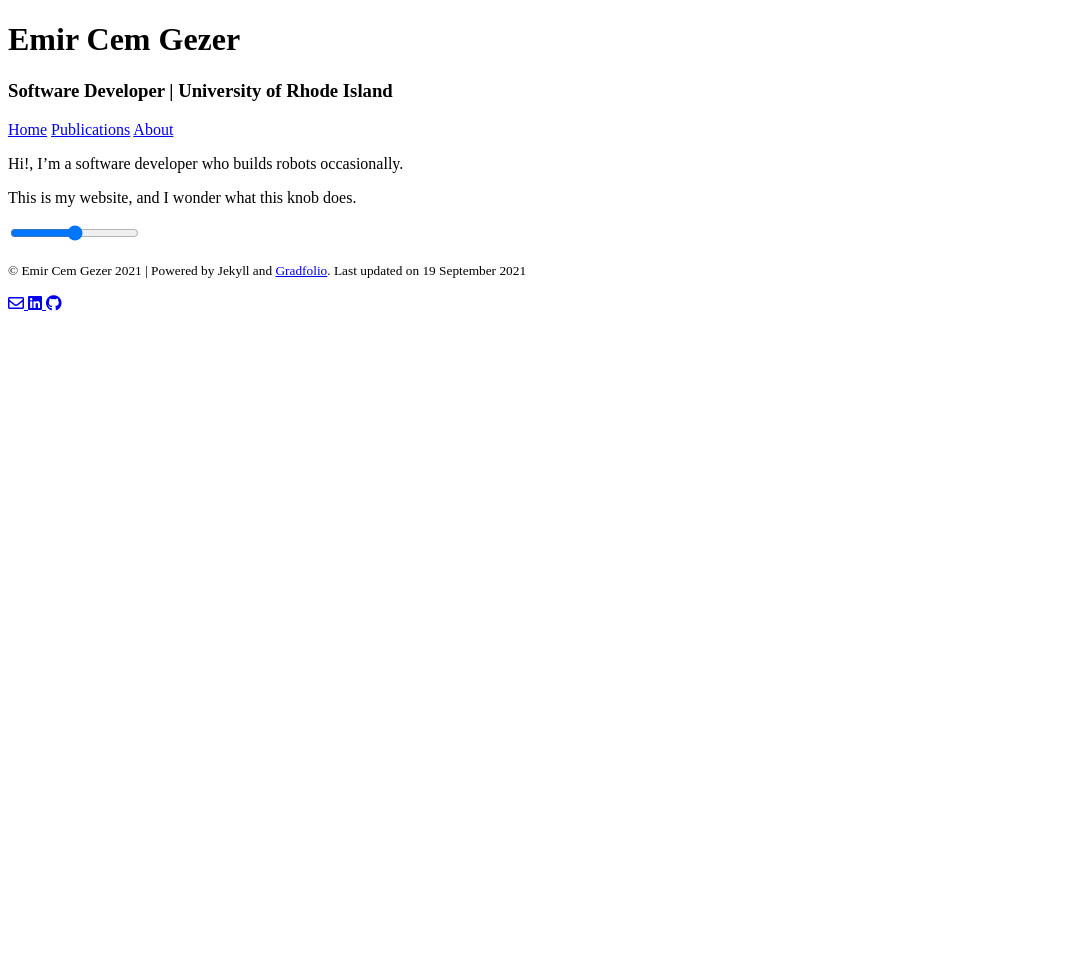
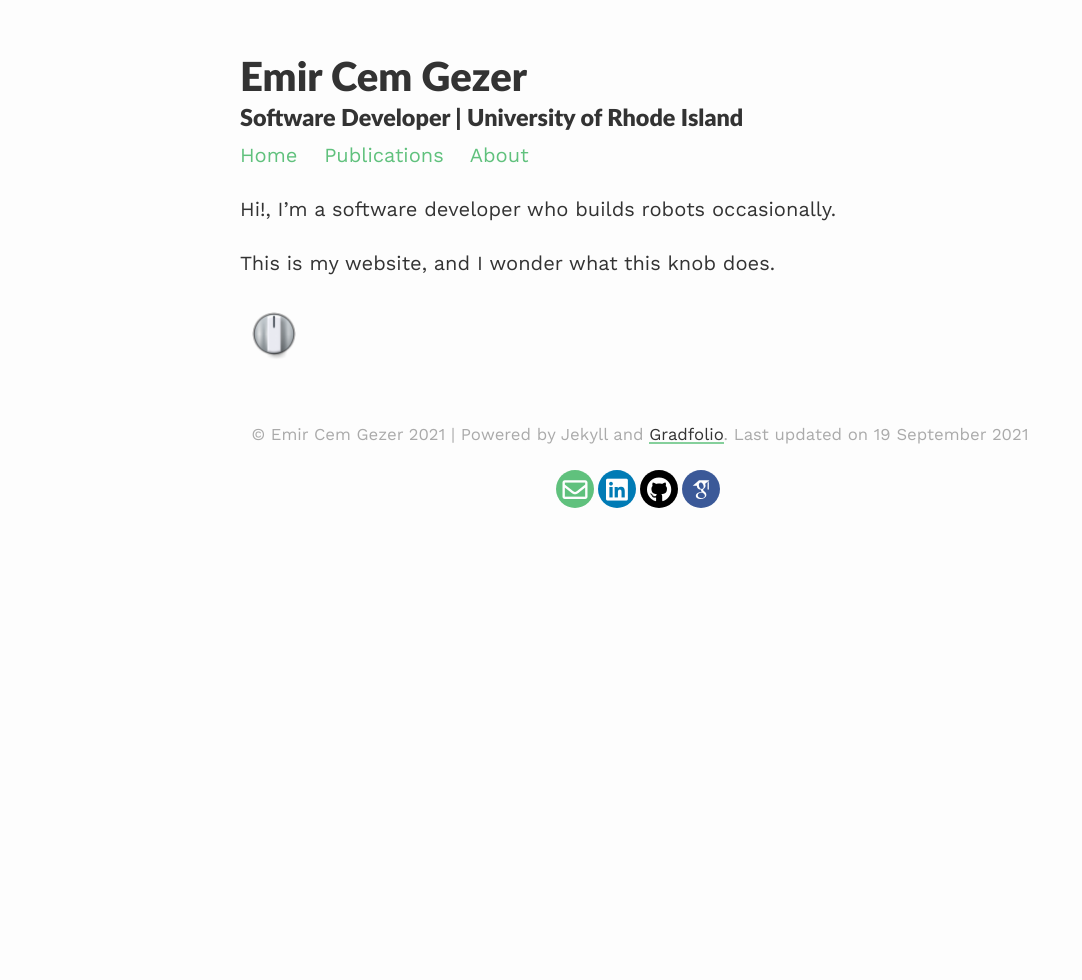
Before and after one commit to incebellipipo/incebellipipo.github.io, a Jekyll site: the page built from index.md, in a window 1280 px wide. Shown: the whole page, without its empty margins (0-1082 px from the left). Built offline with Jekyll 4.4.1, drawn with Linux system fonts in a browser that asks for light colours; nearby versions of some CDN libraries; some web fonts are replaced; before the commit the page ends 900 px from its top, so only the background shows below that.

Commit message:
fix: remove all urls

```diff
--- a/_config.yml
+++ b/_config.yml
@@ -4,7 +4,7 @@ title: Emir Cem Gezer
 description: Software Developer | University of Rhode Island
 
 domain: incebellipipo.github.io
-baseurl: /incebellipipo.github.io/ #name of GitHub repository
+# baseurl: /incebellipipo.github.io/ #name of GitHub repository
 url: incebellipipo.github.io #custom url to be used instead of GitHub repository
 email: "emircem@uri.edu"
 
--- a/_includes/navigation.html
+++ b/_includes/navigation.html
@@ -1,7 +1,7 @@
 <div class="links scroll">
-        <a href="{{site.baseurl}}/">Home</a>
-        <a href="{{site.baseurl}}/publications/">Publications</a>
-        <a href="{{site.baseurl}}/about/">About</a>
+        <a href="/">Home</a>
+        <a href="/publications/">Publications</a>
+        <a href="/about/">About</a>
         <!--a href="{{site.baseurl}}/projects/">Projects</a-->
         <!--a href="{{site.baseurl}}/blog/">Blog</a-->
         <!--a href="{{site.baseurl}}/archive/">Archive</a-->
--- a/_layouts/default.html
+++ b/_layouts/default.html
@@ -7,8 +7,8 @@
     <head>
         <meta charset="utf-8">
         <meta content="width=device-width, initial-scale=1" name="viewport">
-        <link rel="stylesheet" href="{{site.url}}/assets/css/main.css">
-        <link rel="stylesheet" href="{{site.url}}/assets/css/academicons.css">
+        <link rel="stylesheet" href="assets/css/main.css">
+        <link rel="stylesheet" href="assets/css/academicons.css">
 
         <h1 class="post-headline">{{site.title}}</h1>
         <h3 class="post-description">{{site.description}}</h3>
--- a/index.md
+++ b/index.md
@@ -8,13 +8,13 @@ Hi!, I'm a software developer who builds robots occasionally.
 
 This is my website, and I wonder what this knob does.
 
-<input type="range" class="input-knob" data-src="{{site.url}}/assets/images/knob70.png" data-sprites="100" min="-100" max="150" step="0.4" oninput="inputEventHandler(this)" onchange="changeEventHandler(this)"/>
+<input type="range" class="input-knob" data-src="assets/images/knob70.png" data-sprites="100" min="-100" max="150" step="0.4" oninput="inputEventHandler(this)" onchange="changeEventHandler(this)"/>
 
 <div id="knob-div" style="position: absolute; left: -100px; top: 20px; font-size: 100px; width: 100px; text-orientation: mixed; writing-mode: vertical-rl;">
 NOT MUCH
 </div>
 
-<script type="text/javascript" src="{{site.url}}/assets/scripts/input-knobs.js"></script>
+<script type="text/javascript" src="assets/scripts/input-knobs.js"></script>
 <script type="text/javascript">
 function changeEventHandler(a) {
     document.getElementById("knob-div").style.left = a.value -100 + "px";
```
